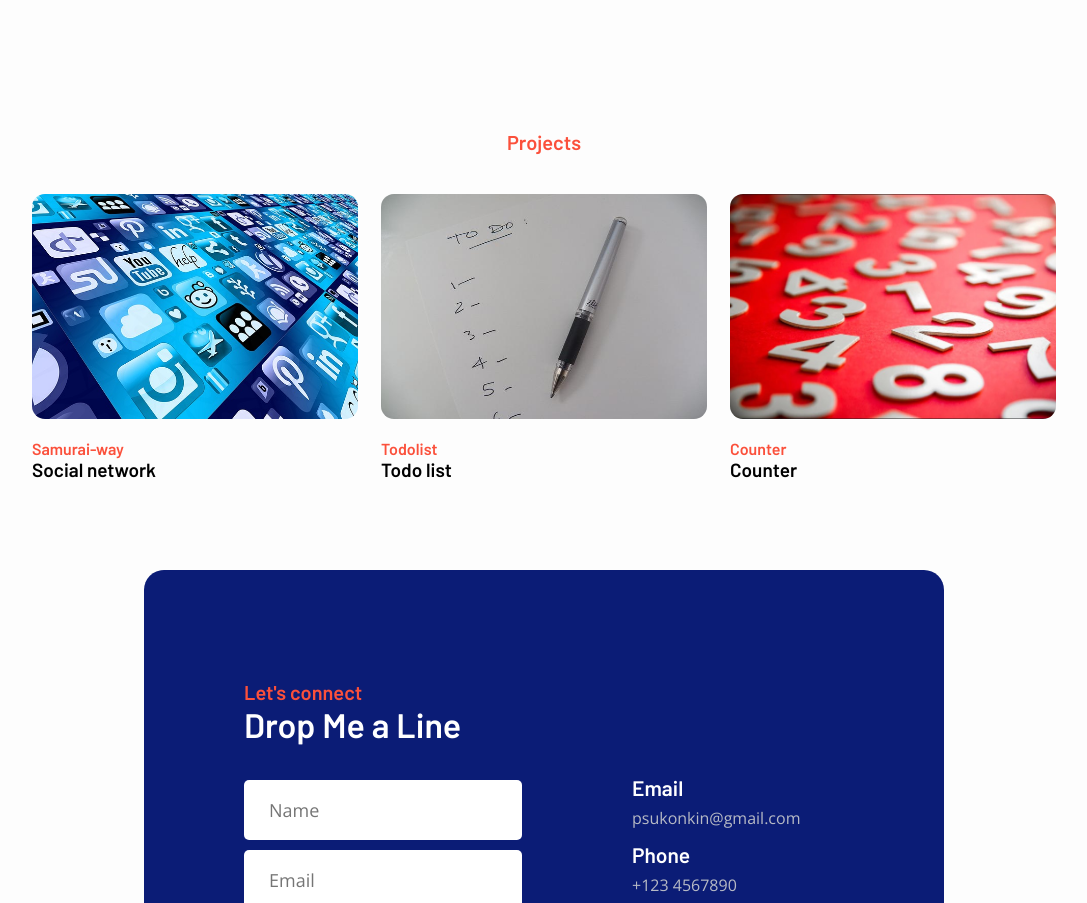
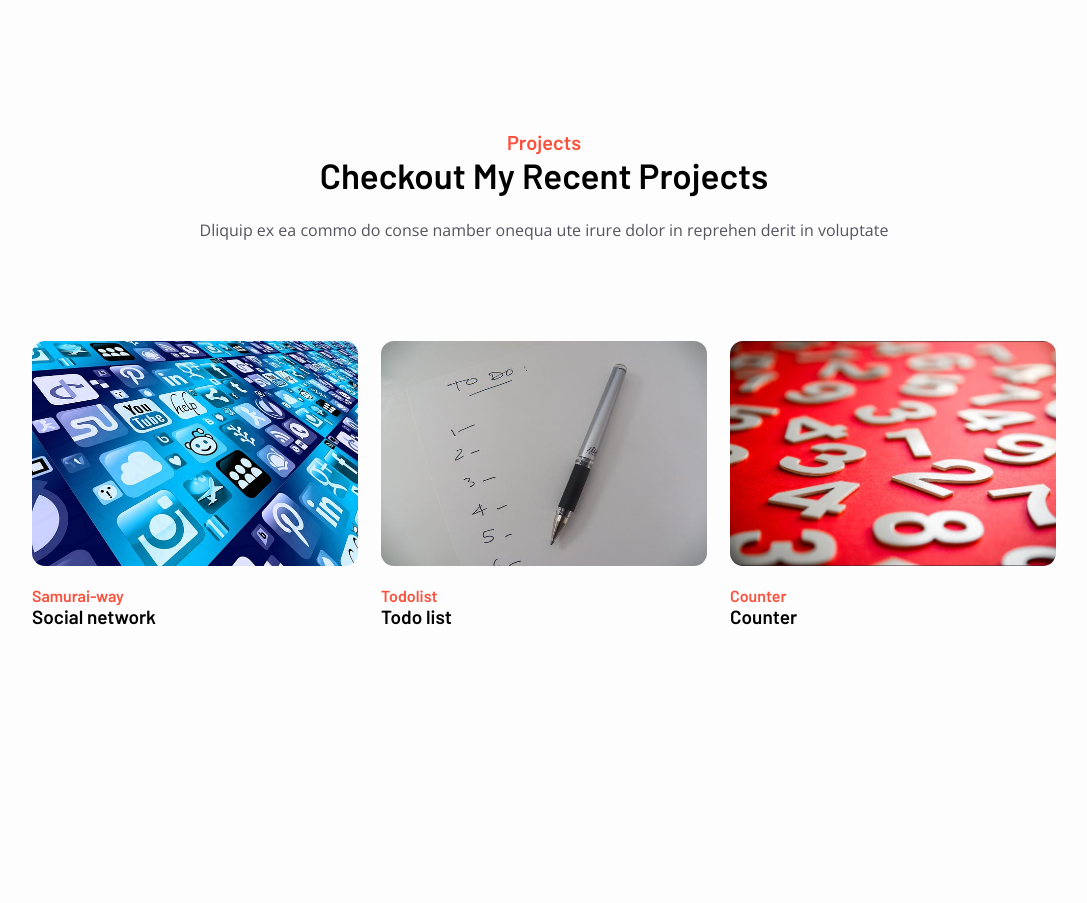
Before and after one commit to SPK80/portfolio, a React (Create React App) app: page / in a window 1280 px wide. Shown: the part 1560-2463 px from the top of the page, without its empty margins (96-1183 px from the left). Built offline with nearby package versions, Linux system fonts and the light colour scheme.

Commit message:
refactor: Projects ContainerWithTitle

```diff
--- a/src/projects/Projects.tsx
+++ b/src/projects/Projects.tsx
@@ -4,7 +4,14 @@ import {ContainerWithTitle} from "../common/components/ContainerWithTitle/Contai
 import {projectsData} from "../bll/projectsData";
 
 export const Projects = () =>
-    <ContainerWithTitle title="Projects" id="projects">
+    <ContainerWithTitle
+        title="Projects"
+        subTitle="Checkout My Recent Projects"
+        thesis="Dliquip ex ea commo do conse namber onequa ute irure dolor in reprehen derit in voluptate"
+        id="projects"
+        style={{marginBottom: 190}}
+        contentStyle={{marginTop: 77}}
+    >
         {
             projectsData.map((pd, index) =>
                 <Project
```
